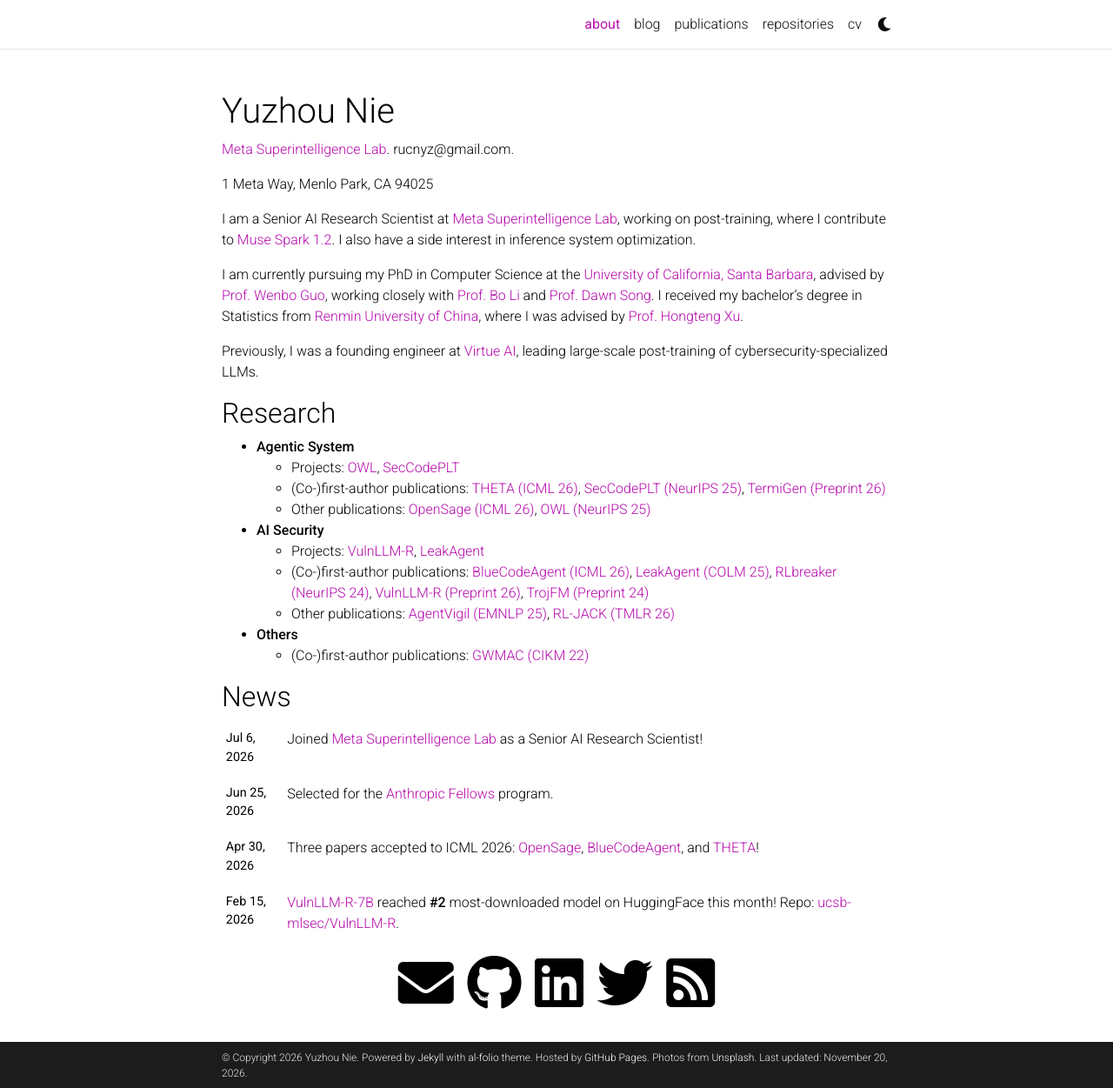
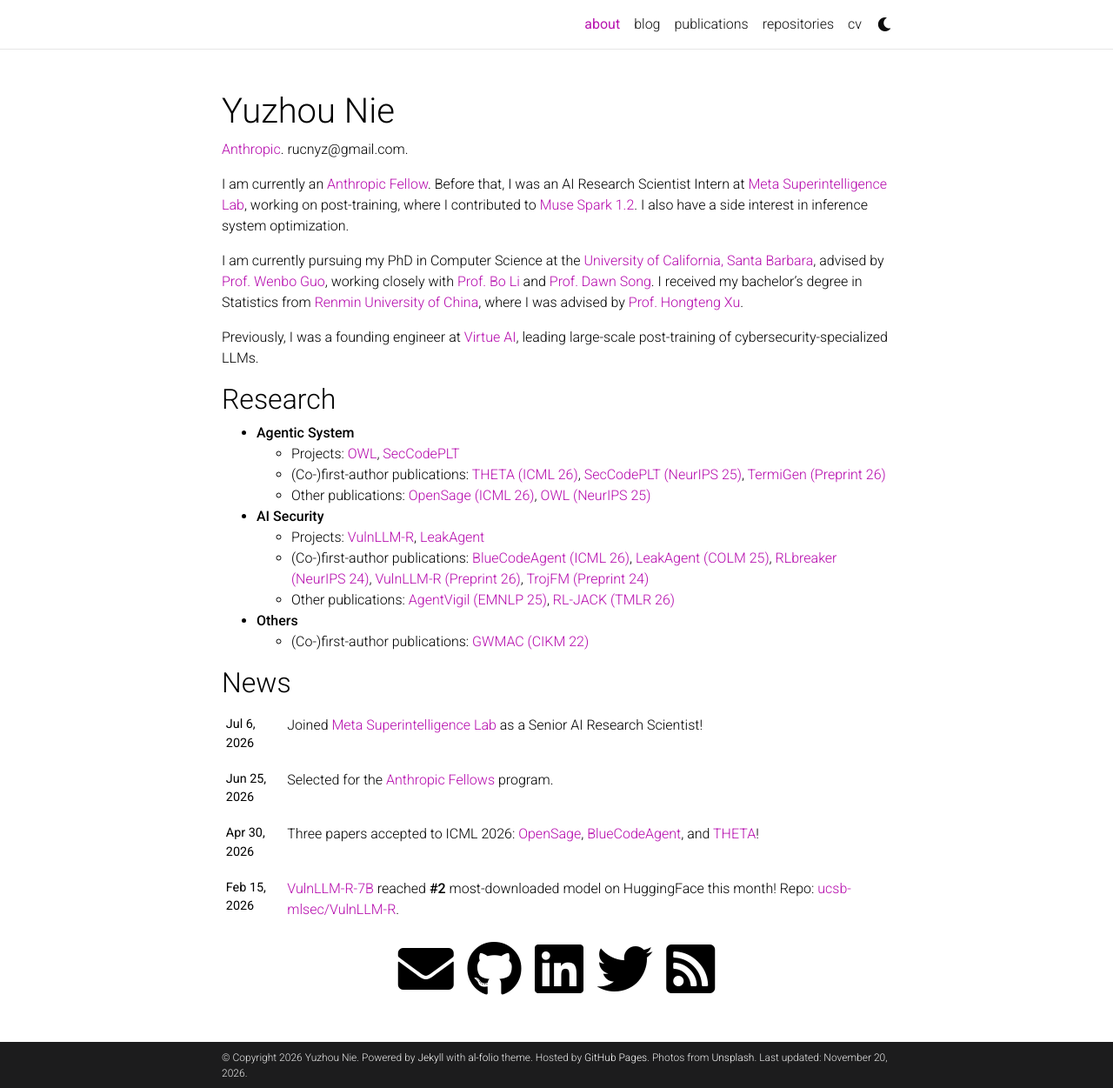
Before and after one commit to rucnyz/rucnyz.github.io, a Jekyll site: the page built from _pages/about.md, in a window 1280 px wide and 1251 px high. Shown: the whole window at 87% size. Built offline with Jekyll 4.4.1, drawn with Linux system fonts in a browser that asks for light colours; comment, search, counter and statistics services are not loaded; a style sheet for code colours, icons or effects is not loaded.

Commit message:
Update bio: Anthropic Fellow, Meta as intern
Co-Authored-By: Claude Opus 5.5 <noreply@anthropic.com>

```diff
--- a/_pages/about.md
+++ b/_pages/about.md
@@ -2,13 +2,13 @@
 layout: about
 title: about
 permalink: /
-subtitle: <a href='https://ai.meta.com/'>Meta Superintelligence Lab</a>. rucnyz@gmail.com.
+subtitle: <a href='https://www.anthropic.com/'>Anthropic</a>. rucnyz@gmail.com.
 
 profile:
   # image: prof_pic.JPG  # photo hidden; uncomment to show it again
   image_circular: false # crops the image to make it circular
-  address: >
-    <p>1 Meta Way, Menlo Park, CA 94025</p>
+  # address: >
+  #   <p>1 Meta Way, Menlo Park, CA 94025</p>
 
 news: true  # includes a list of news items
 selected_papers: false # includes a list of papers marked as "selected={true}"
@@ -16,7 +16,7 @@ research: true  # includes the categorized Research section
 social: true  # includes social icons at the bottom of the page
 ---
 
-I am a Senior AI Research Scientist at [Meta Superintelligence Lab](https://ai.meta.com/), working on post-training, where I contribute to [Muse Spark 1.2](https://developer.meta.com/ai/models/muse-spark/). I also have a side interest in inference system optimization.
+I am currently an [Anthropic Fellow](https://www.anthropic.com/). Before that, I was an AI Research Scientist Intern at [Meta Superintelligence Lab](https://ai.meta.com/), working on post-training, where I contributed to [Muse Spark 1.2](https://developer.meta.com/ai/models/muse-spark/). I also have a side interest in inference system optimization.
 
 I am currently pursuing my PhD in Computer Science at the [University of California, Santa Barbara](https://www.cs.ucsb.edu/), advised by [Prof. Wenbo Guo](https://henrygwb.github.io/), working closely with [Prof. Bo Li](https://aisecure.github.io/) and [Prof. Dawn Song](https://people.eecs.berkeley.edu/~dawnsong/). I received my bachelor's degree in Statistics from [Renmin University of China](http://www.ruc.edu.cn/en), where I was advised by [Prof. Hongteng Xu](https://hongtengxu.github.io/).
 
```
